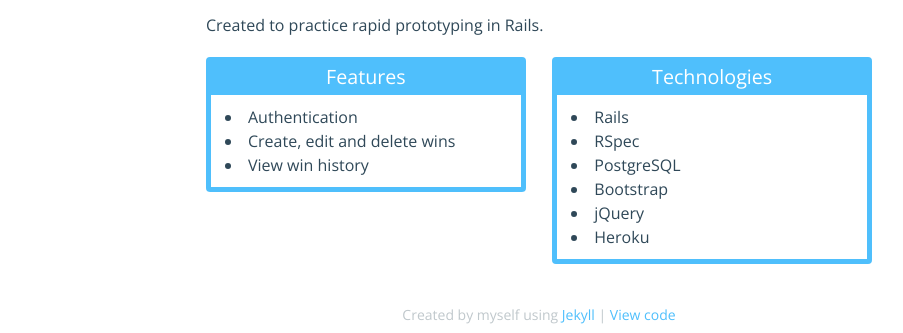
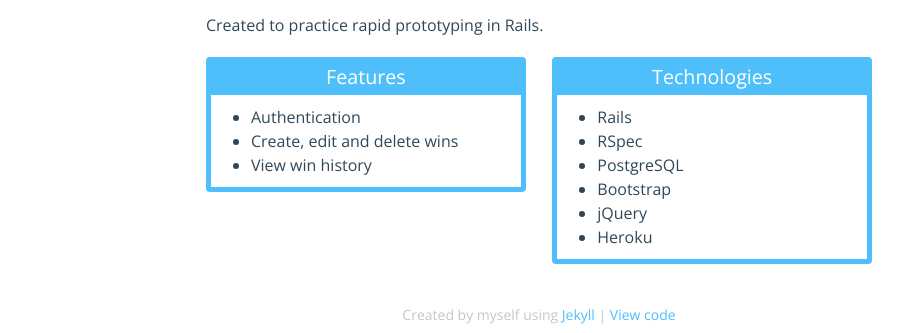
Before and after one commit to rbndickson/rbndickson.github.io, a Jekyll site: the page built from _projects/02-wins.markdown, in a window 1280 px wide. Shown: the part 572-905 px from the top of the page, without its empty margins (191-1094 px from the left). Built offline with Jekyll 4.4.1, drawn with Linux system fonts in a browser that asks for light colours; nearby versions of some CDN libraries.

Commit message:
Improve project page list alignment

```diff
--- a/_sass/_project.scss
+++ b/_sass/_project.scss
@@ -35,11 +35,12 @@
   }
 
   ul {
-    // align list item text
-    padding: 10px 0 10px 30px;
-    text-indent: -1em;
+    padding: 10px 20px 10px 40px;
     list-style-type: disc;
-    list-style-position: inside;
+
+    li {
+      list-style-position: outside;
+    }
   }
 }
 
```
